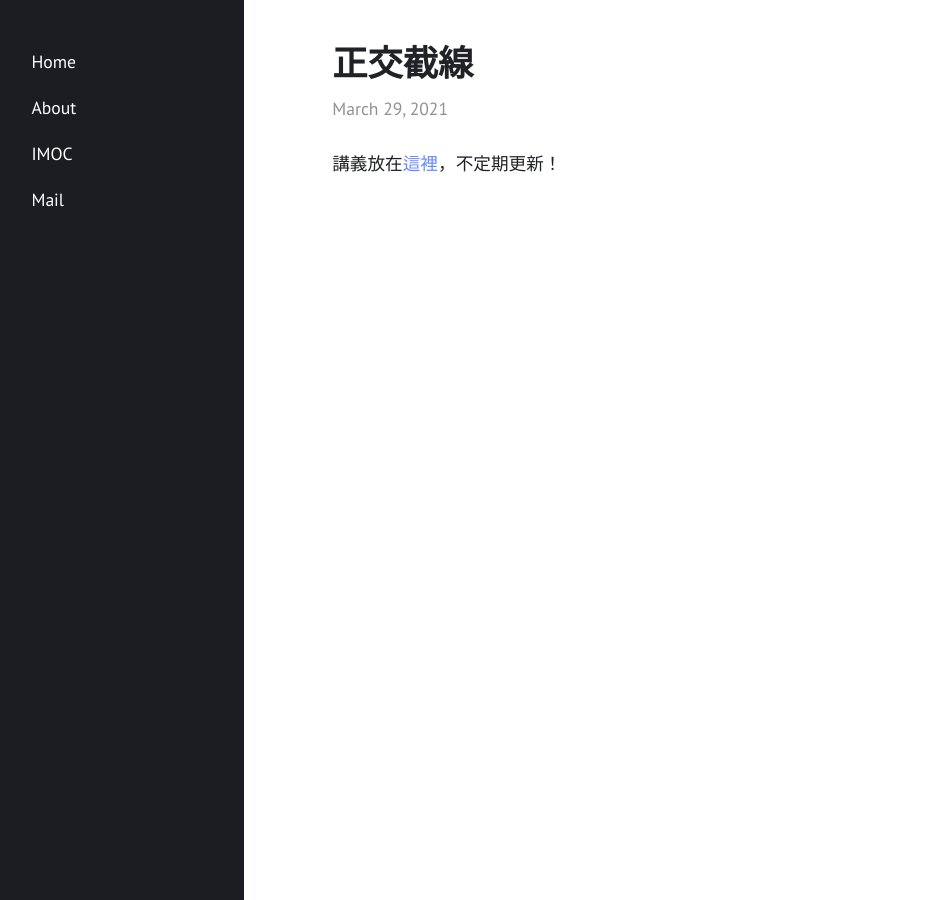
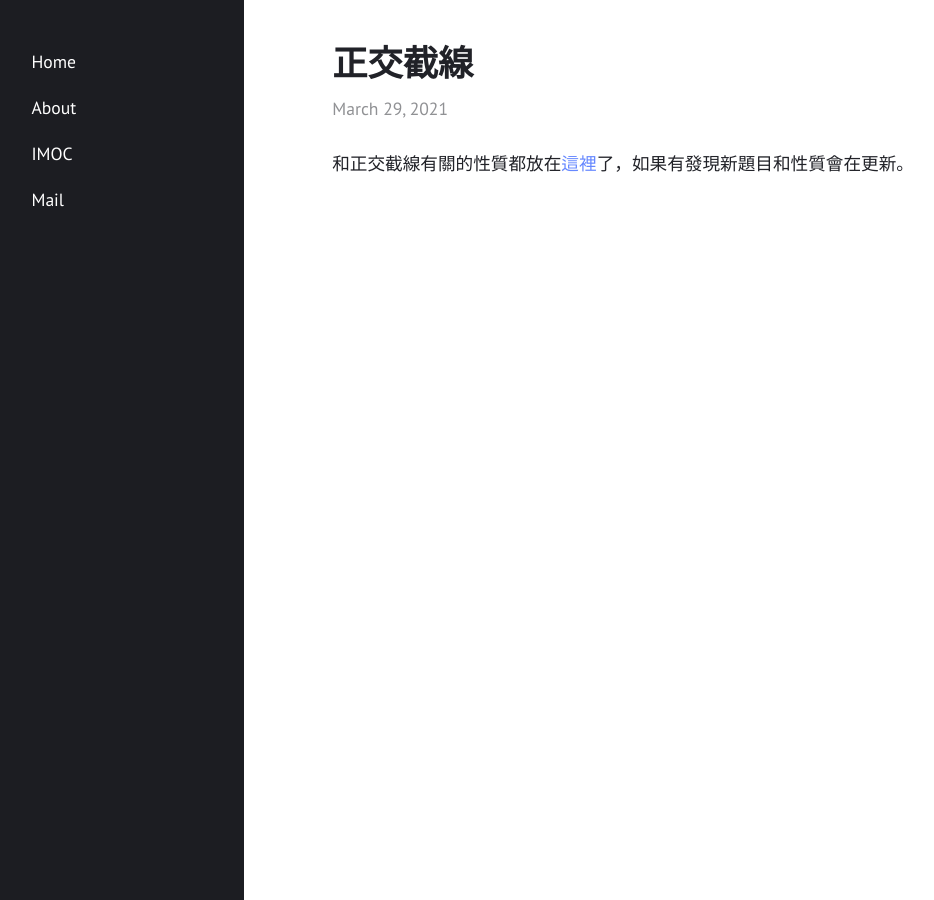
Before and after one commit to Permutation-Chang/Permutation-Chang.github.io, a Jekyll site: the page built from _posts/2021-03-29-basicconictheory.md, in a window 1280 px wide. Shown: the whole page, without its empty margins (47-981 px from the left). Built offline with Jekyll 4.4.1, drawn with Linux system fonts in a browser that asks for light colours.

Commit message:
Update 2021-03-29-basicconictheory.md

```diff
--- a/_posts/2021-03-29-basicconictheory.md
+++ b/_posts/2021-03-29-basicconictheory.md
@@ -3,6 +3,6 @@ title:  "正交截線"
 layout: post
 ---
 
-講義放在[這裡][Orthotransversal.pdf]，不定期更新！
+和正交截線有關的性質都放在[這裡][Orthotransversal.pdf]了，如果有發現新題目和性質會在更新。
 
 [Orthotransversal.pdf]:/Orthotransversal.pdf
```
